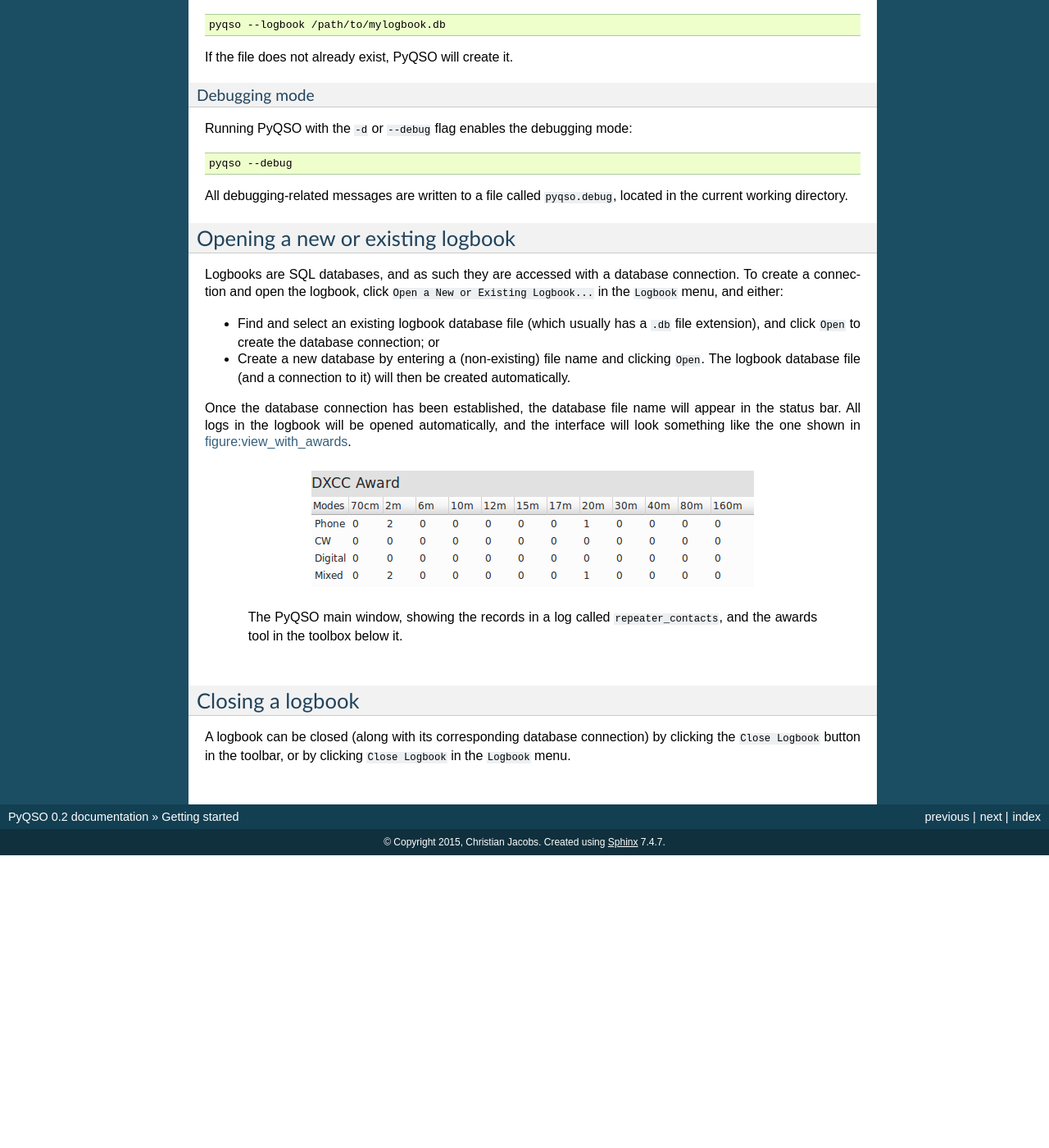
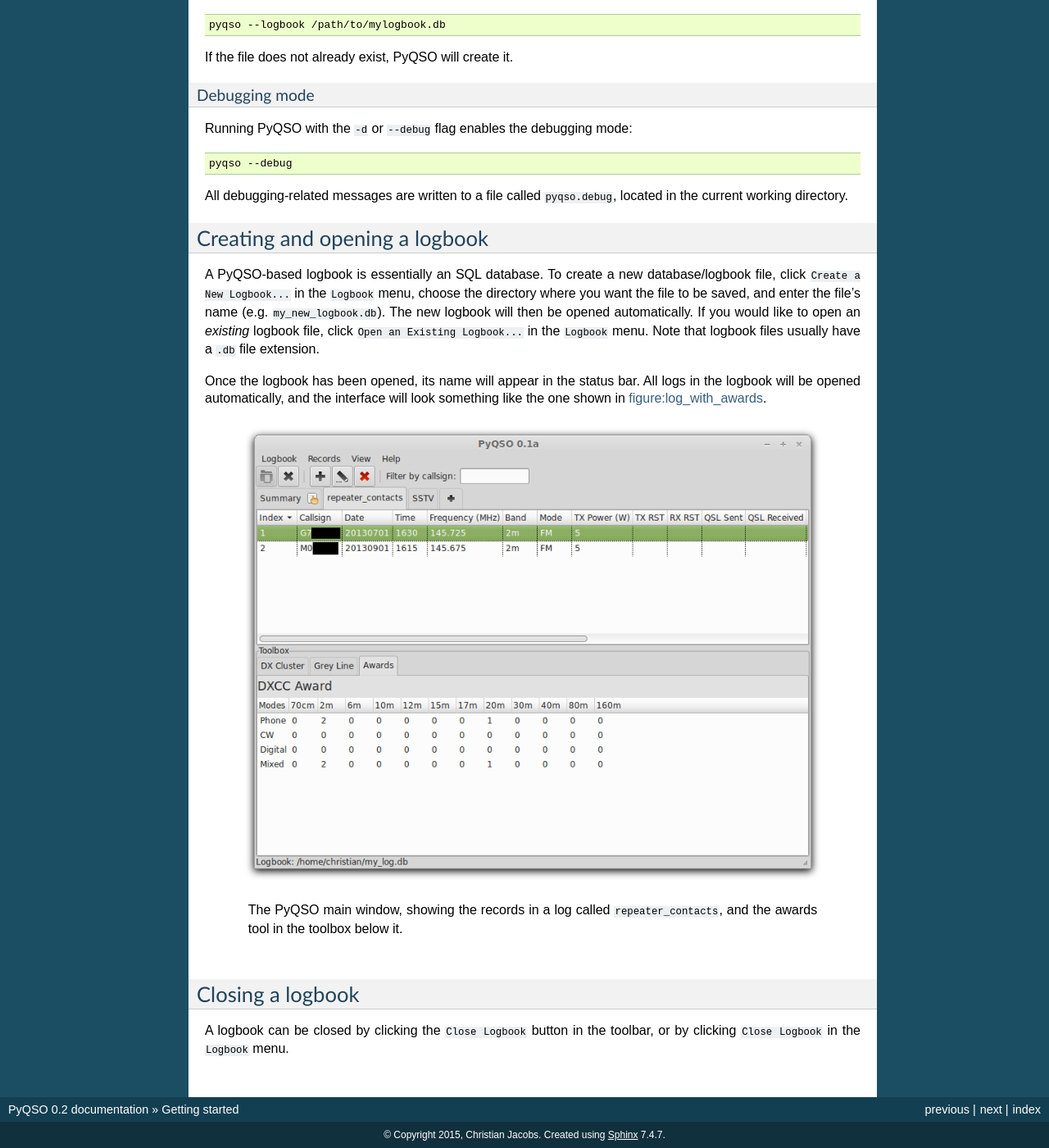
Before and after one commit to ctjacobs/pyqso, a Sphinx documentation site: the page built from docs/source/getting_started.rst, in a window 1280 px wide and 1400 px high, scrolled down 893 px. Shown: the whole window at 82% size. Built offline with Sphinx 7.4.7, drawn with Linux system fonts in a browser that asks for light colours; before the commit the page ends 1936 px from its top, so only the background shows below that; some of the changed text lies outside the part shown.

Commit message:
Updated the section on creating/opening logbooks.

```diff
--- a/docs/source/getting_started.rst
+++ b/docs/source/getting_started.rst
@@ -75,29 +75,16 @@
 All debugging-related messages are written to a file called ``pyqso.debug``,
 located in the current working directory.
 
-Opening a new or existing logbook
----------------------------------
 
-Logbooks are SQL databases, and as such they are accessed with a
-database connection. To create a connection and open the logbook, click
-``Open a New or Existing Logbook...`` in the ``Logbook`` menu, and
-either:
+Creating and opening a logbook
+------------------------------
 
--  Find and select an existing logbook database file (which usually has
-   a ``.db`` file extension), and click ``Open`` to create the database
-   connection; or
+A PyQSO-based logbook is essentially an SQL database. To create a new database/logbook file, click ``Create a New Logbook...`` in the ``Logbook`` menu, choose the directory where you want the file to be saved, and enter the file's name (e.g. ``my_new_logbook.db``). The new logbook will then be opened automatically. If you would like to open an *existing* logbook file, click ``Open an Existing Logbook...`` in the ``Logbook`` menu. Note that logbook files usually have a ``.db`` file extension.
 
--  Create a new database by entering a (non-existing) file name and
-   clicking ``Open``. The logbook database file (and a connection to it)
-   will then be created automatically.
+Once the logbook has been opened, its name will appear in the status bar. All logs in the logbook will be opened automatically, and the interface will look something like the one shown in figure:log_with_awards_.
 
-Once the database connection has been established, the database file
-name will appear in the status bar. All logs in the logbook will be
-opened automatically, and the interface will look something like the one
-shown in figure:view_with_awards_.
-
-   .. _figure:view_with_awards:
-   .. figure::  images/awards.png
+   .. _figure:log_with_awards:
+   .. figure::  images/log_with_awards.png
       :align:   center
 
       The PyQSO main window, showing the records in a log called ``repeater_contacts``, and the awards tool in the toolbox below it.
@@ -105,6 +92,4 @@
 Closing a logbook
 -----------------
 
-A logbook can be closed (along with its corresponding database
-connection) by clicking the ``Close Logbook`` button in the toolbar, or
-by clicking ``Close Logbook`` in the ``Logbook`` menu.
+A logbook can be closed by clicking the ``Close Logbook`` button in the toolbar, or by clicking ``Close Logbook`` in the ``Logbook`` menu.
--- a/docs/source/toolbox.rst
+++ b/docs/source/toolbox.rst
@@ -54,4 +54,4 @@
    .. figure::  images/awards.png
       :align:   center
 
-      The award progress tracker
+      The award progress tracker.
```
